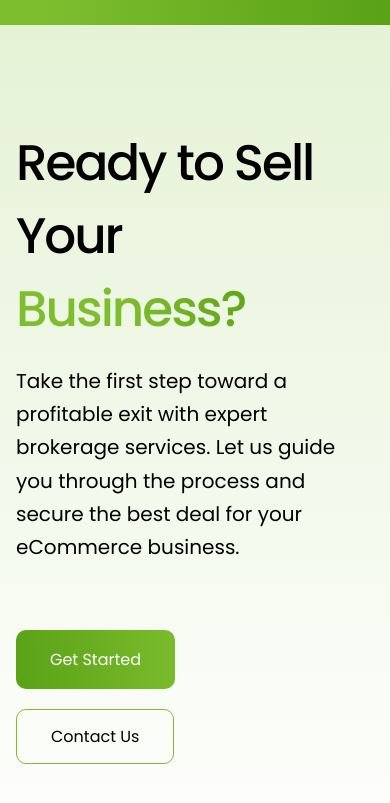
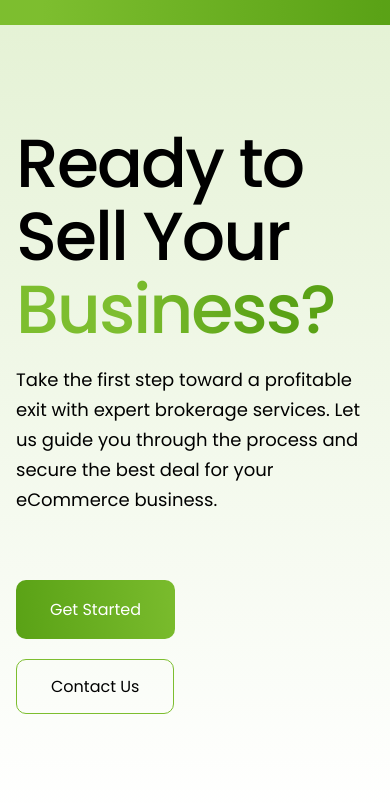
Before and after one commit to shunyavkash-krina-paghadal/ecom-broker, a plain HTML site: page index.html in a window 390 px wide. Shown: the part 113-916 px from the top of the page. Drawn offline with nearby package versions, Linux system fonts and the light colour scheme; a script that the page names is missing.

Commit message:
size-font

```diff
--- a/assets/css/media.css
+++ b/assets/css/media.css
@@ -24,3 +24,12 @@
     display: inherit;
   }
 }
+
+@media (max-width: 767px) {
+  .business-title h2 {
+    font-size: 68px;
+  }
+  .business-title p {
+    font-size: 18px;
+  }
+}
```
